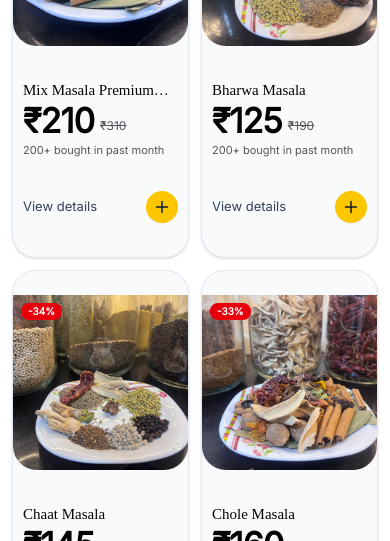
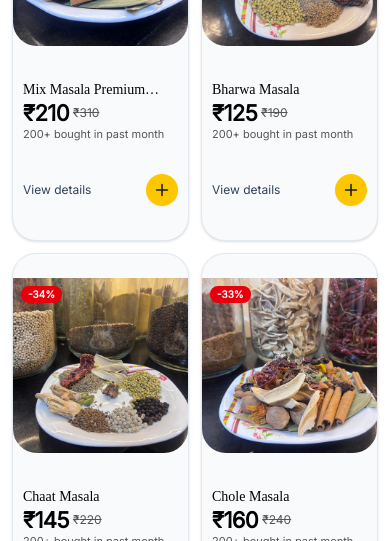
Before and after one commit to divang/sukhdev-alchemy-masa, a React (Vite) app: page / in a window 390 px wide. Shown: the part 303-844 px from the top of the page. Built offline with nearby package versions, Linux system fonts and the light colour scheme; no server answers; the database is empty.

Commit message:
Tighten mobile product card price spacing and typography

```diff
--- a/src/components/ProductCard.tsx
+++ b/src/components/ProductCard.tsx
@@ -50,20 +50,20 @@ export function ProductCard({ product, onViewDetails, onAddToCart, mobileDenseLa
               </Badge>
             </button>
 
-            <CardContent className="space-y-1 p-2.5 pb-2">
-              <h3 className="line-clamp-1 text-[15px] font-medium leading-5">{product.name}</h3>
-              <div className="flex items-end gap-1.5">
-                <span className="text-[34px] font-extrabold tracking-tight leading-none">₹{currentPrice}</span>
-                <span className="pb-1 text-xs text-muted-foreground line-through">₹{referencePrice}</span>
+            <CardContent className="space-y-0.5 p-2.5 pb-1.5">
+              <h3 className="line-clamp-1 text-[14px] font-medium leading-5">{product.name}</h3>
+              <div className="flex items-end gap-1">
+                <span className="text-[22px] font-bold tracking-tight leading-none">₹{currentPrice}</span>
+                <span className="pb-0.5 text-[12px] text-muted-foreground line-through">₹{referencePrice}</span>
               </div>
-              <p className="text-[11px] text-muted-foreground">200+ bought in past month</p>
+              <p className="text-[11px] leading-4 text-muted-foreground">200+ bought in past month</p>
             </CardContent>
 
-            <CardFooter className="justify-between p-2.5 pt-0">
+            <CardFooter className="justify-between p-2.5 pt-0.5">
               <button
                 type="button"
                 onClick={() => onViewDetails(product)}
-                className="text-[13px] font-medium text-slate-700"
+                className="text-[12px] font-medium text-slate-700"
               >
                 View details
               </button>
```
